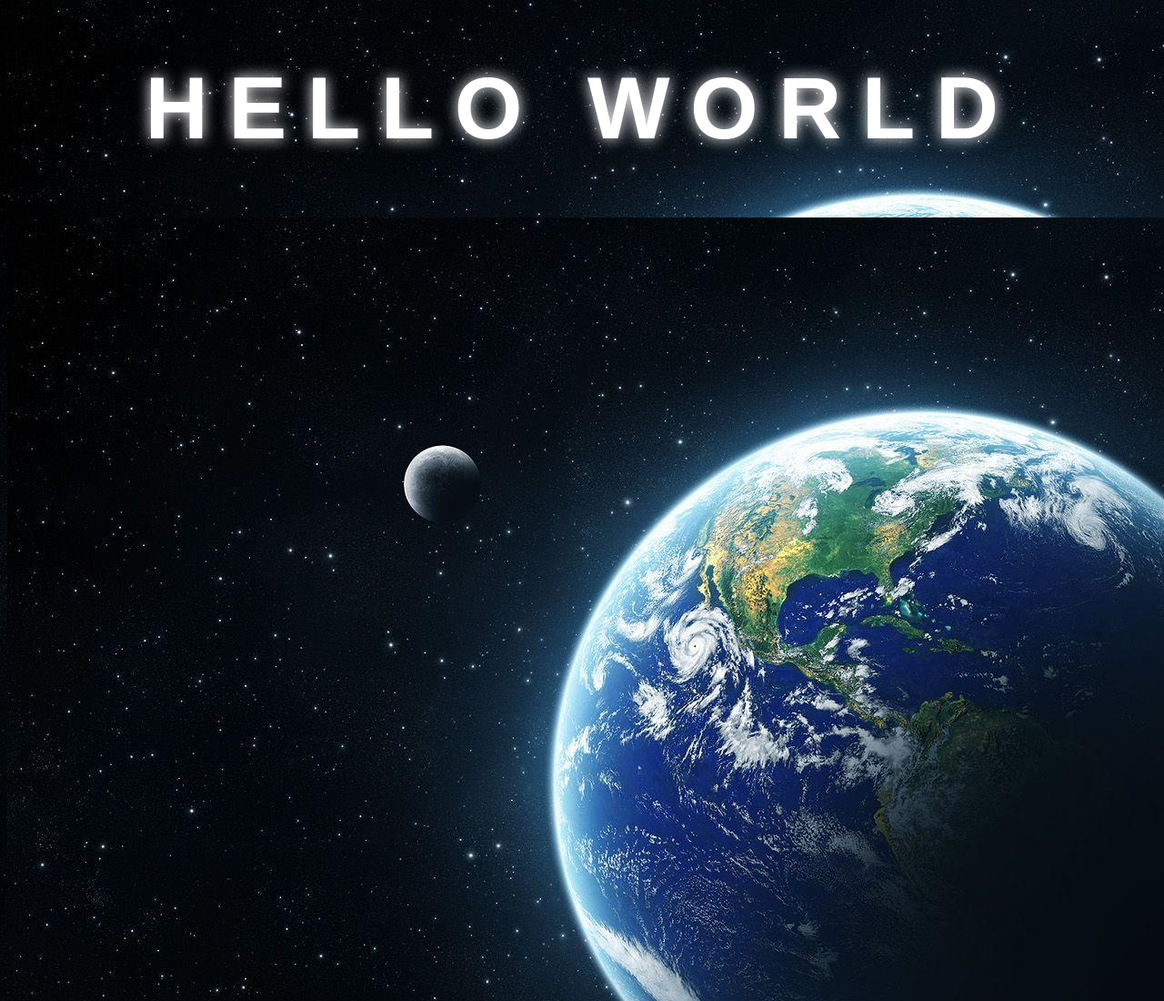
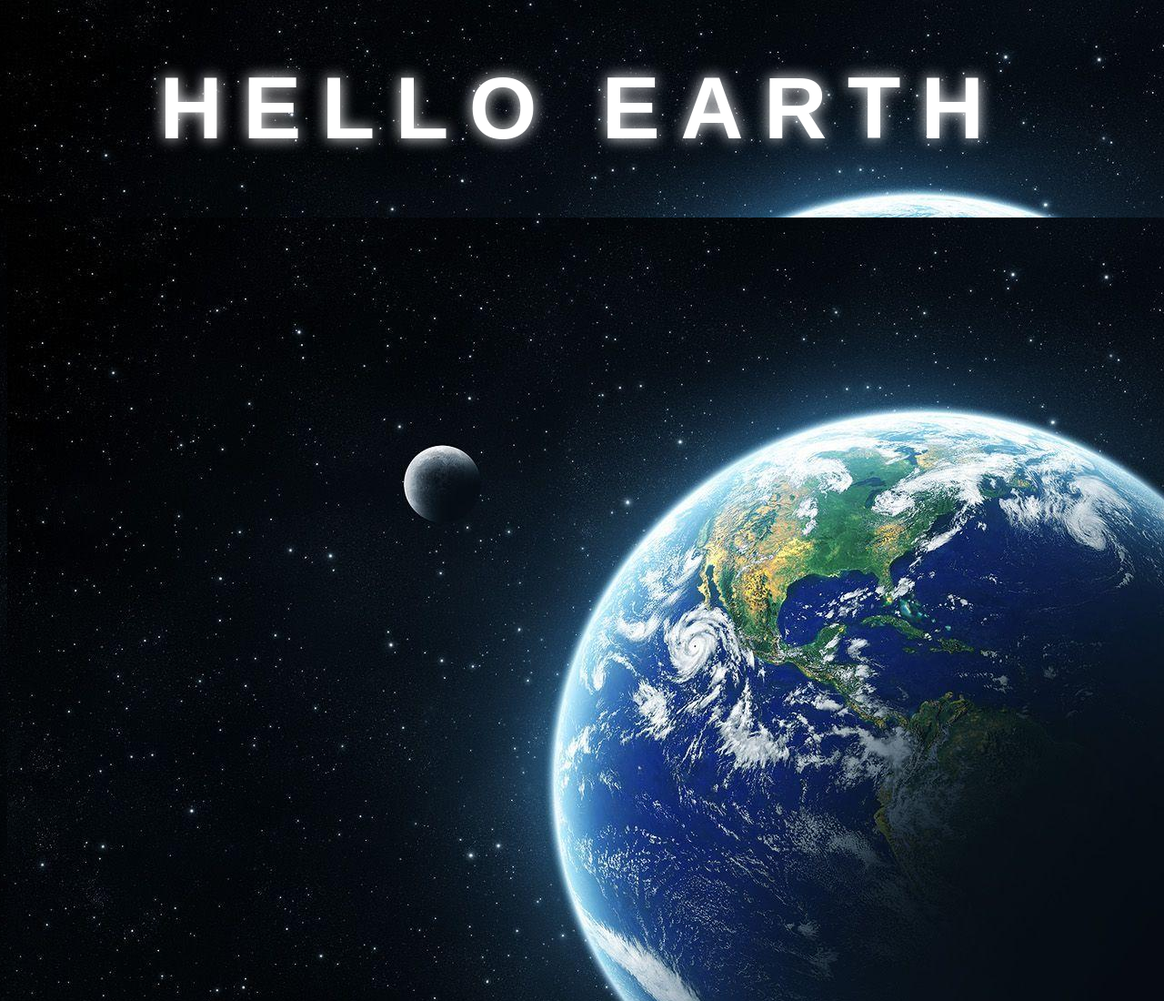
Before and after one commit to mabubbakar365/bootcamp2020, a plain HTML site: page index.html in a window 1280 px wide. Shown: the top 1100 px of the page at 91% size. Drawn offline with Linux system fonts and the light colour scheme.

Commit message:
Update index.html

```diff
--- a/index.html
+++ b/index.html
@@ -27,7 +27,7 @@
 <body>
     <div class="world">
         <h1>
-            Hello World
+            Hello Earth
         </h1>
         <img src = "images/419592.jpg" alt="black hole in action">
     </div>
```
